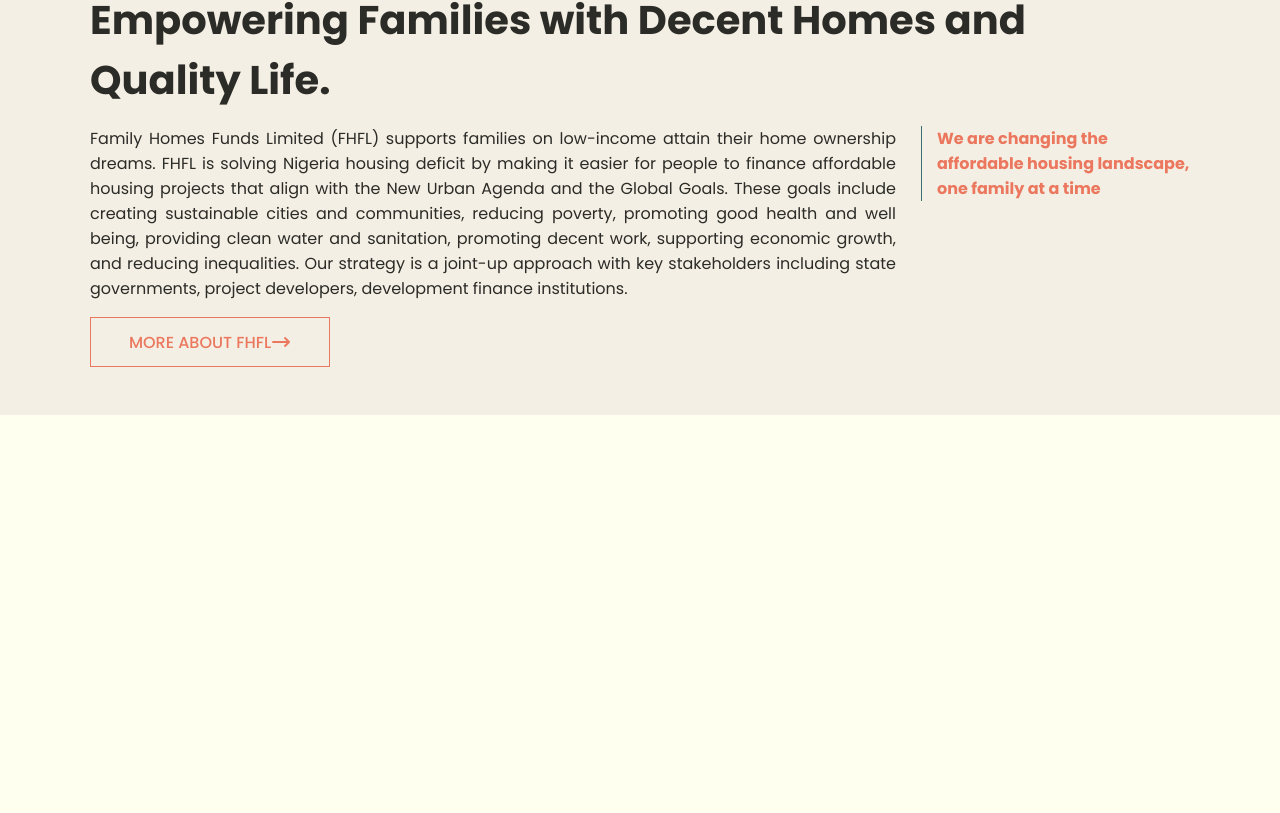
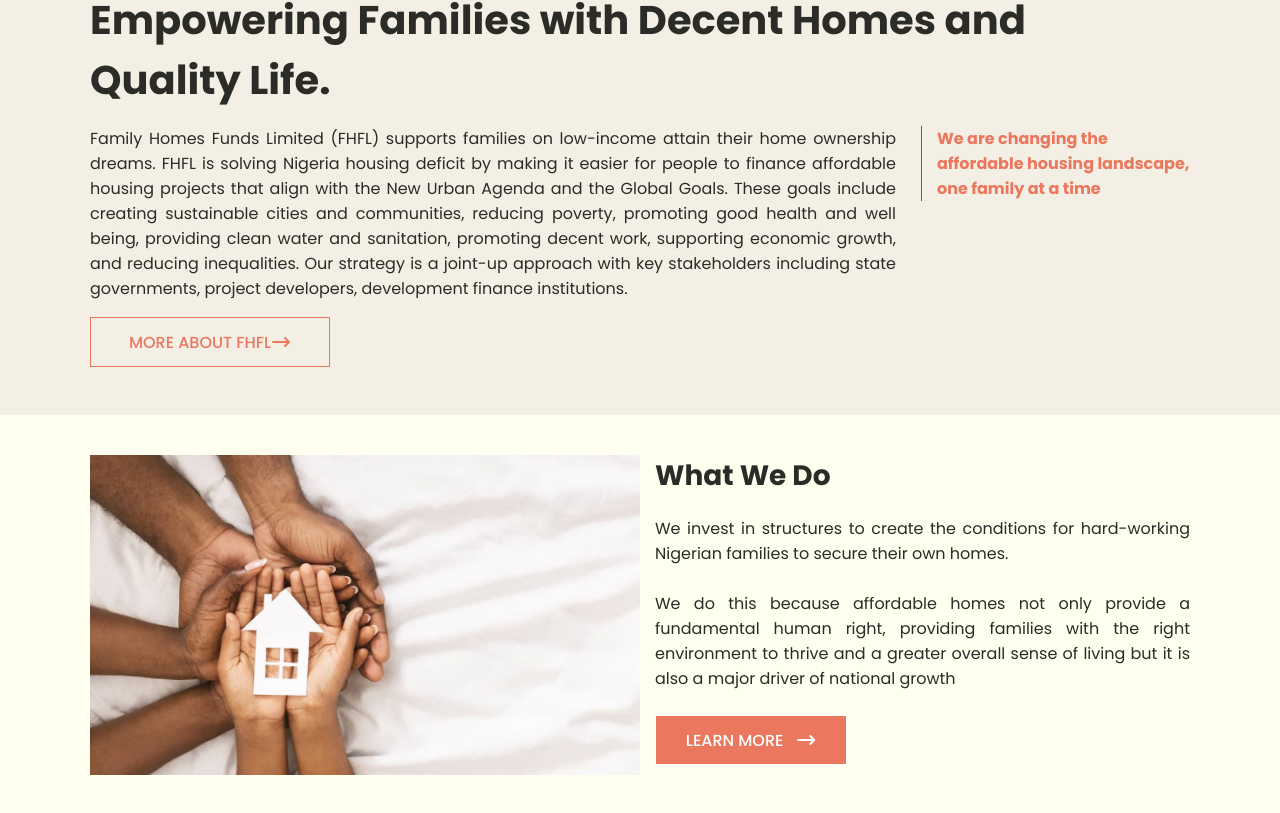
Before and after one commit to matthews-sam/fhfl-clone, a React (Vite) app in the folder FHFL_CLONE/: page / in a window 1280 px wide. Shown: the part 845-1658 px from the top of the page. Before the commit the page ends 1260 px from the top, so only its background shows below. Built offline with nearby package versions, Linux system fonts and the light colour scheme.

Commit message:
completed the what we do section, created the strategy section

```diff
--- a/FHFL_CLONE/src/App.jsx
+++ b/FHFL_CLONE/src/App.jsx
@@ -12,6 +12,7 @@
       <Navbar />
       <Hero />
       <MoreAbout />
+      <WhatWeDo />
     </div>
   )
 }
--- a/FHFL_CLONE/src/components/WhatWeDo.css
+++ b/FHFL_CLONE/src/components/WhatWeDo.css
@@ -0,0 +1,54 @@
+.what-we-do{
+    padding-top: 40px;
+    padding-bottom: 40px;
+}
+
+.what-we-do .the-boxed-content-area {
+  display: flex;
+}
+
+.what-we-do-img{
+    width: 50%;
+    height: 320px;
+    object-fit: cover;
+
+}
+
+.what-we-do-p{
+    font-size: 16px;
+    text-align: justify;
+    margin-bottom: 24px;
+}
+
+.what-we-do-content{
+    width: 50%;
+    padding-left: 15px;
+}
+
+.what-we-do-h2{
+    font-size: 28px;
+    font-weight: 700;
+    color: var(--text);
+    margin-bottom: 19.2px;
+}
+
+.what-we-do-link{
+    background-color: var(--primary-accent);
+    color: white;
+    text-transform: uppercase;
+    font-weight: 500;
+    border-radius: 0;
+    text-decoration: none;
+    list-style: none;
+    border-width: 0.9px;
+    border-style: solid;
+    display: flex;
+    align-items: center;
+    justify-content: center;
+    width: 192px;
+    height: 50px;
+}
+
+.what-we-do-link-i{
+    margin-left: 12.8px;
+}
--- a/FHFL_CLONE/src/components/WhatWeDo.jsx
+++ b/FHFL_CLONE/src/components/WhatWeDo.jsx
@@ -1,9 +1,24 @@
 import './WhatWeDo.css'
+import what_we_do from '../assets/images/what-we-do.png';
 
 
 const WhatWeDo = () => {
     return (
-        <></>
+        <section className="what-we-do">
+            <div className="the-boxed-content-area">
+                <img src={what_we_do} alt="Hands holding house" className="what-we-do-img"/>
+                <div className="what-we-do-content">
+                    <h2 className="what-we-do-h2">
+                        What We Do
+                    </h2>
+                    <p className="what-we-do-p">
+                        We invest in structures to create the conditions for hard-working Nigerian families to secure their own homes.<br /><br />
+                        We do this because affordable homes not only provide a fundamental human right, providing families with the right environment to thrive and a greater overall sense of living but it is also a major driver of national growth
+                    </p>
+                    <a href='#' className="what-we-do-link">LEARN MORE<i className="fa fa-arrow-right-long what-we-do-link-i"></i></a>
+                </div>
+            </div>
+        </section>
     );
 }
 
```
Also changed, not shown: FHFL_CLONE/src/assets/images/what-we-do.png (renamed from FHFL_CLONE/src/assets/images/what-we-do-image.png), FHFL_CLONE/src/components/Strategy.css (added), FHFL_CLONE/src/components/Strategy.jsx (added).
